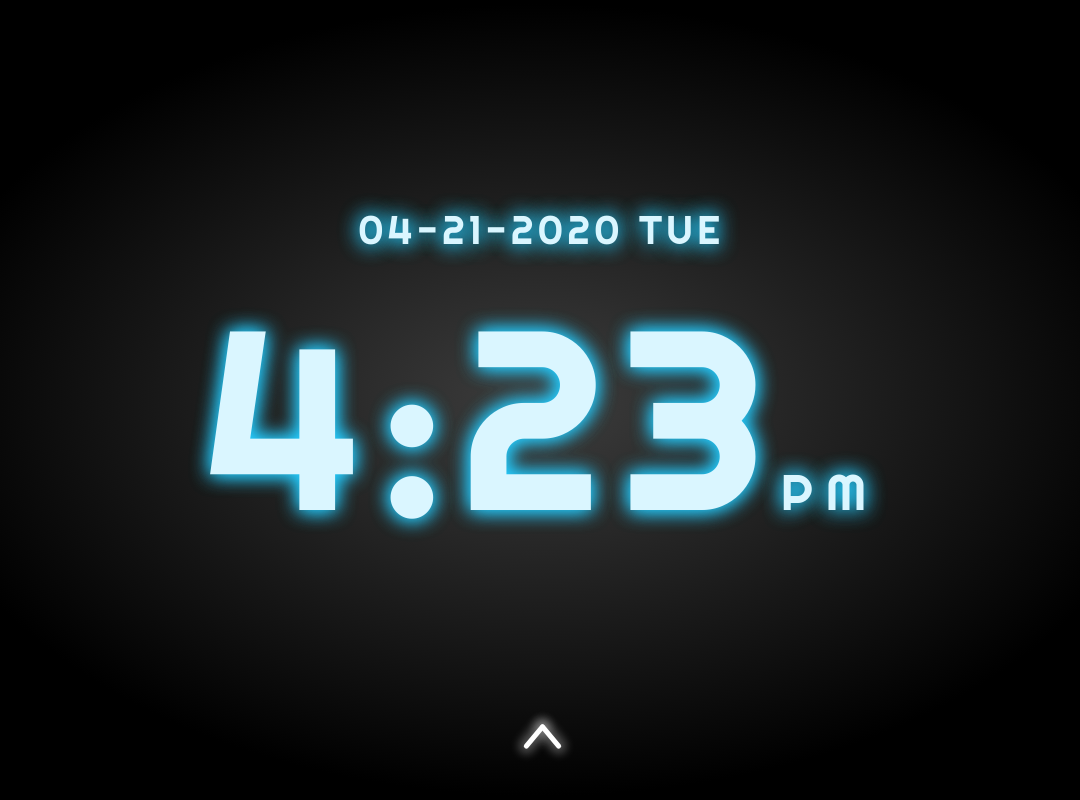
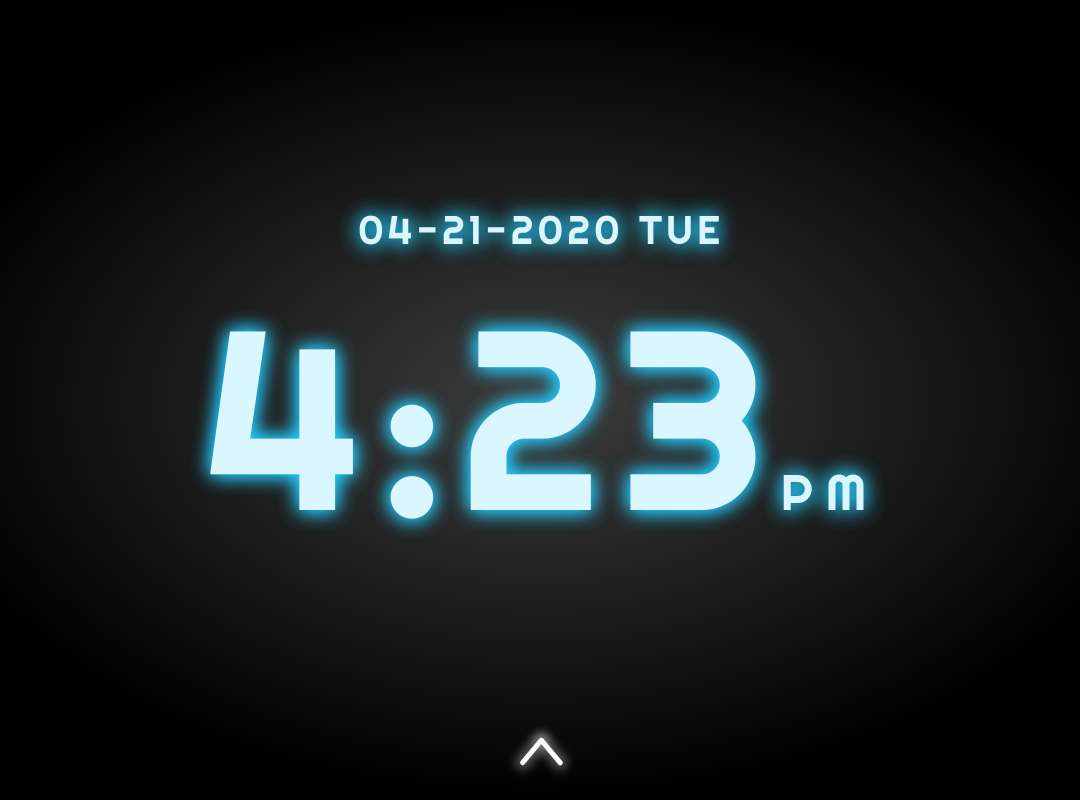
Before and after one commit to JinTak/home-clock, a Vue app: page / in a window 1280 px wide. Shown: the whole page, without its empty margins (99-1179 px from the left). Built offline with nearby package versions, Linux system fonts and the light colour scheme.

Commit message:
toggle animation

```diff
--- a/src/components/ColorPicker.vue
+++ b/src/components/ColorPicker.vue
@@ -62,34 +62,42 @@ export default {
 
     &-toggle {
       position: relative;
-      height: 50px;
-      width: 50px;
+      height: 45px;
+      width: 45px;
       margin: 0 auto 30px;
-      transition: all .65s;
-
-      .show & {
-        transform: rotateX(180deg);
-      }
 
       &:before,
       &:after {
         content: "";
-        height: 30px;
-        width: 5px;
+        width: 75%;
+        height: 5px;
         position: absolute;
+        top: 70%;
         background-color: #ffffff;
-        transform-origin: top;
         border-radius: 5px;
         box-shadow: 0 0 10px 5px rgba(255,255,255,.3);
+        transition: all .35s;
       }
 
       &:before {
-        left: 55%;
-        transform: translate(-50%) rotate(40deg);
+        left: 2px;
+        transform: rotate(-50deg);
+        transform-origin: left;
+
+        .show & {
+          transform: rotate(50deg);
+          top: 50%;
+        }
       }
       &:after {
-        left: 50%;
-        transform: translate(-50%) rotate(-40deg);
+        right: 2px;
+        transform: rotate(50deg);
+        transform-origin: right;
+
+        .show & {
+          transform: rotate(-50deg);
+          top: 50%;
+        }
       }
     }
   }
```
Also changed, not shown: src/assets/logo.png (deleted).
